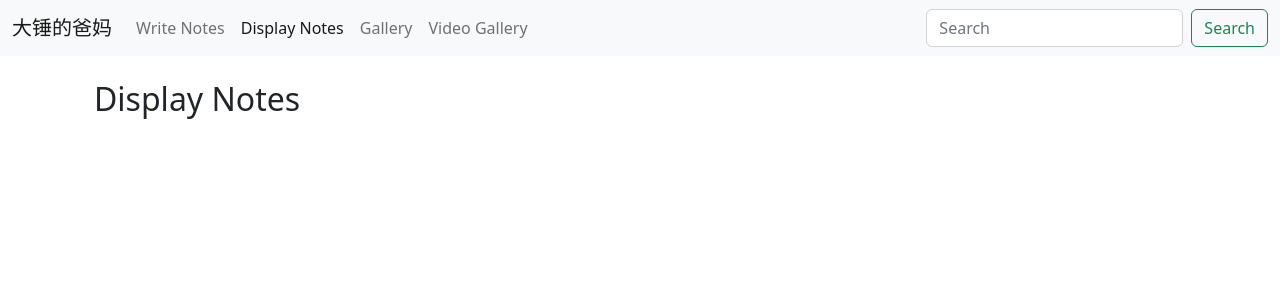
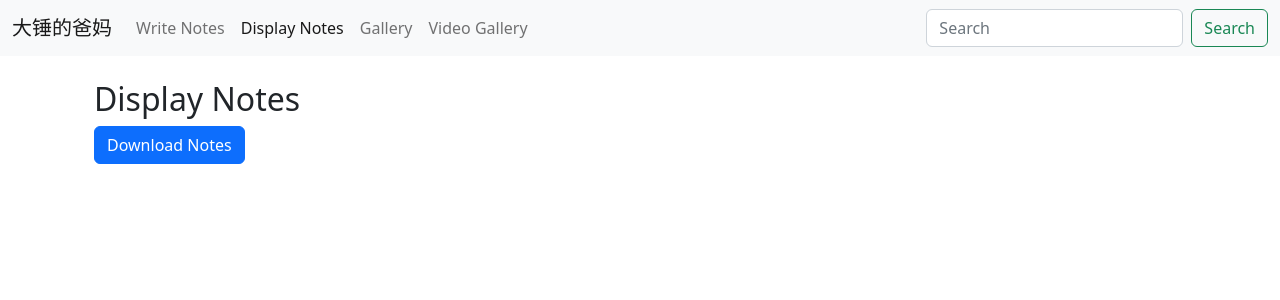
Before and after one commit to SimonS2019/hostinger-ng-test, an Angular app in the folder hostinger-ng-test/: page /display-notes in a window 1280 px wide. Shown: the top 300 px of the page. Built offline with nearby package versions, Linux system fonts and the light colour scheme.

Commit message:
Refactor display-notes component to add download button for notes

```diff
--- a/hostinger-ng-test/src/app/display-notes/display-notes.component.html
+++ b/hostinger-ng-test/src/app/display-notes/display-notes.component.html
@@ -1,5 +1,6 @@
 <div class="container mt-4">
   <h2>Display Notes</h2>
+  <button class="btn btn-primary mb-3" (click)="downloadNotes()">Download Notes</button>
   <ul class="list-group mt-4">
     <li *ngFor="let note of notes; let i = index" class="list-group-item">
       <h5 style="color: blue;">Title: {{ note.title }}</h5>
--- a/hostinger-ng-test/src/app/display-notes/display-notes.component.ts
+++ b/hostinger-ng-test/src/app/display-notes/display-notes.component.ts
@@ -5,7 +5,7 @@ import { Note } from '../models/note.model'; // Import the Note interface
 @Component({
   selector: 'app-display-notes',
   templateUrl: './display-notes.component.html',
-  styleUrls: ['./display-notes.component.css']
+  styleUrls: ['./display-notes.component.css'],
 })
 export class DisplayNotesComponent implements OnInit {
   notes: Note[] = []; // Ensure notes is typed as an array of Note
@@ -20,4 +20,8 @@ export class DisplayNotesComponent implements OnInit {
     this.notesService.removeNote(index);
     this.notes = this.notesService.getNotes(); // Update the view
   }
+
+  downloadNotes(): void {
+    this.notesService.downloadNotes();
+  }
 }
--- a/hostinger-ng-test/src/app/notes.service.ts
+++ b/hostinger-ng-test/src/app/notes.service.ts
@@ -27,4 +27,18 @@ export class NotesService {
     this.notes.splice(index, 1);
     localStorage.setItem('notes', JSON.stringify(this.notes));
   }
+
+  downloadNotes(): void {
+    const notes = this.getNotes();
+    const notesJson = JSON.stringify(notes, null, 2);
+    const blob = new Blob([notesJson], { type: 'application/json' });
+    const url = URL.createObjectURL(blob);
+    const a = document.createElement('a');
+    a.href = url;
+    a.download = 'notes.json';
+    document.body.appendChild(a);
+    a.click();
+    document.body.removeChild(a);
+    URL.revokeObjectURL(url);
+  }
 }
```
